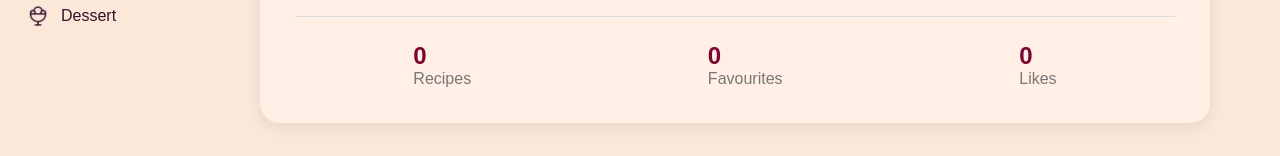
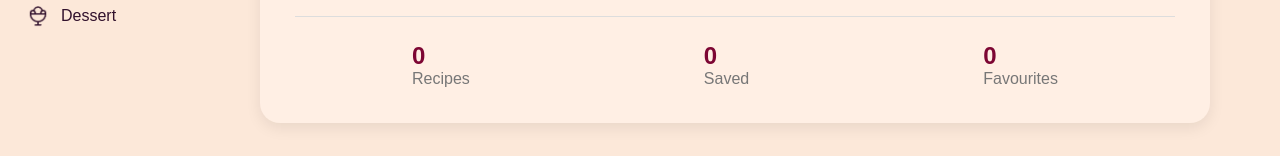
Before and after one commit to bikisha0617/RecipeApp, a plain HTML site: page profile.html in a window 1280 px wide. Shown: the part 304-460 px from the top of the page. Drawn offline with Linux system fonts and the light colour scheme.

Commit message:
Minor Updates 2

```diff
--- a/profile.html
+++ b/profile.html
@@ -96,11 +96,11 @@
                 </div>
                 <div>
                     <h2 id="savedCount">0</h2>
-                    <p>Favourites</p>
+                    <p>Saved</p>
                 </div>
                 <div>
                     <h2 id="favCount">0</h2>
-                    <p>Likes</p>
+                    <p>Favourites</p>
                 </div>
             </div>
         </div>
```
